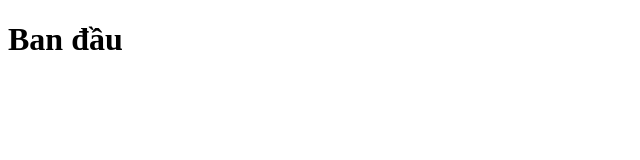
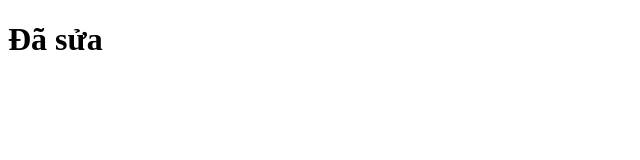
Before and after one commit to nguyenhai1806/StudyJavascript, a plain HTML site: page HTMLDOM/test.html in a window 1280 px wide. Shown: the full height of the page, 0-640 px from the left. Drawn offline with Linux system fonts and the light colour scheme.

Commit message:
Đã sửa

```diff
--- a/HTMLDOM/test.html
+++ b/HTMLDOM/test.html
@@ -7,6 +7,6 @@
     <title>Document</title>
 </head>
 <body>
-    <h1>Ban đầu</h1>
+    <h1>Đã sửa</h1>
 </body>
 </html>
```
